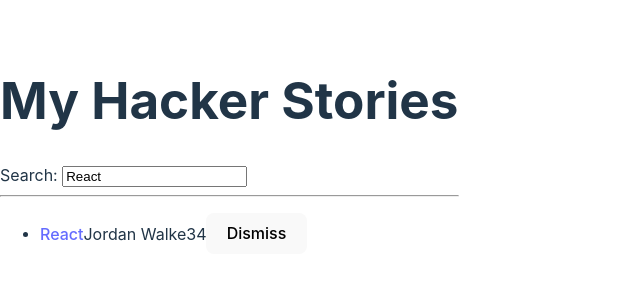
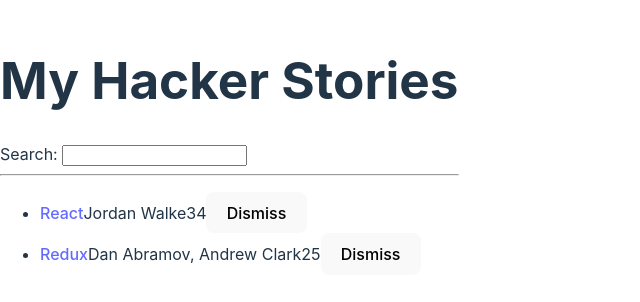
Before and after one commit to Daiki2012/hacker-stories, a React (Vite) app: page / in a window 1280 px wide. Shown: the part 246-548 px from the top of the page, without its empty margins (0-640 px from the left). Built offline with nearby package versions, Linux system fonts and the light colour scheme.

Commit message:
Asychronous Data

```diff
--- a/src/App.jsx
+++ b/src/App.jsx
@@ -20,13 +20,24 @@
 ];
 
 
+const getAsyncStories = () =>
+  new Promise((resolve) =>
+    setTimeout(
+      () => resolve({ data: { stories: initialStories } }),
+      3000
+    )
+);
+
 const App = () => {
-  const [searchTerm, setSearchTerm] = useStorageState(
-    'search',
-    'React'
-  );
+  const [searchTerm, setSearchTerm] = useStorageState('search','');
 
-  const [stories, setStories] = React.useState(initialStories);
+  const [stories, setStories] = React.useState([]);
+
+  React.useEffect(() => {
+    getAsyncStories().then(result => {
+      setStories(result.data.stories);
+    });
+  }, []);
 
   const handleRemoveStory = (item) => {
     const newStories = stories.filter(
```
